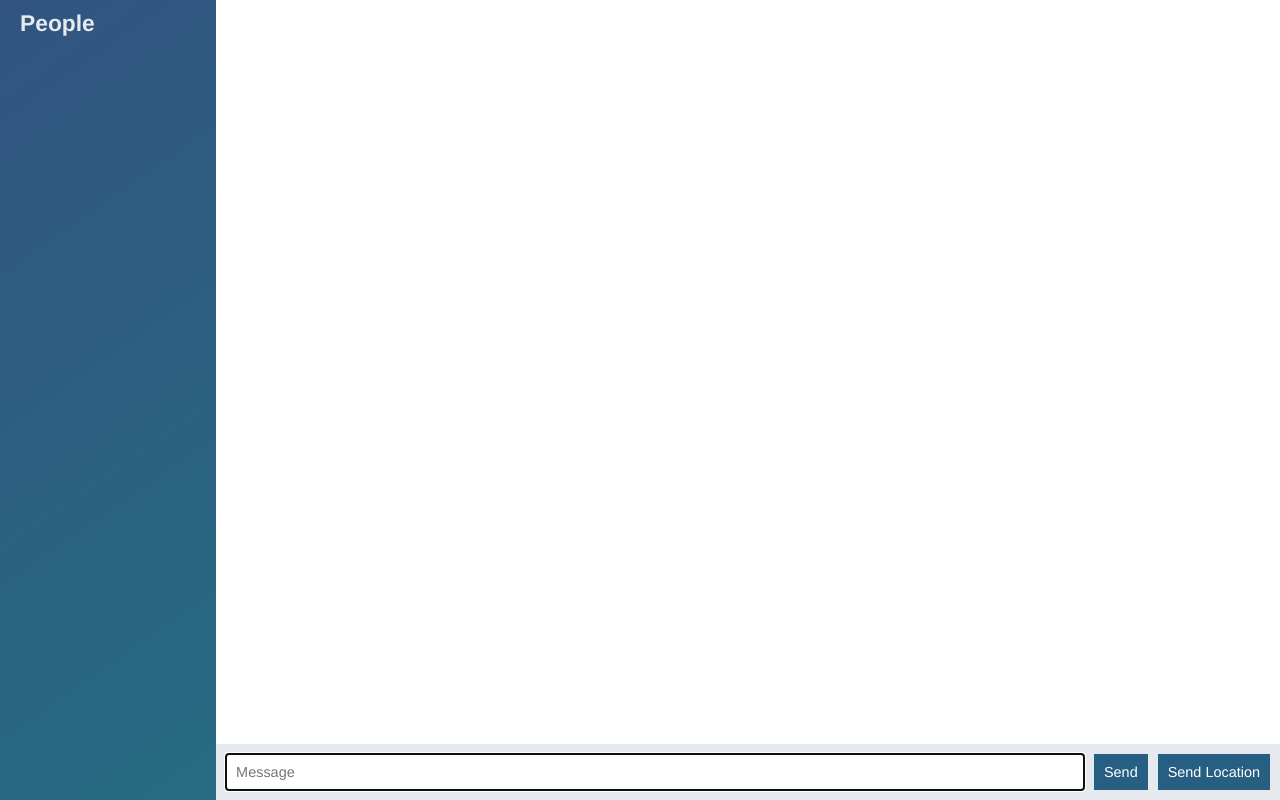
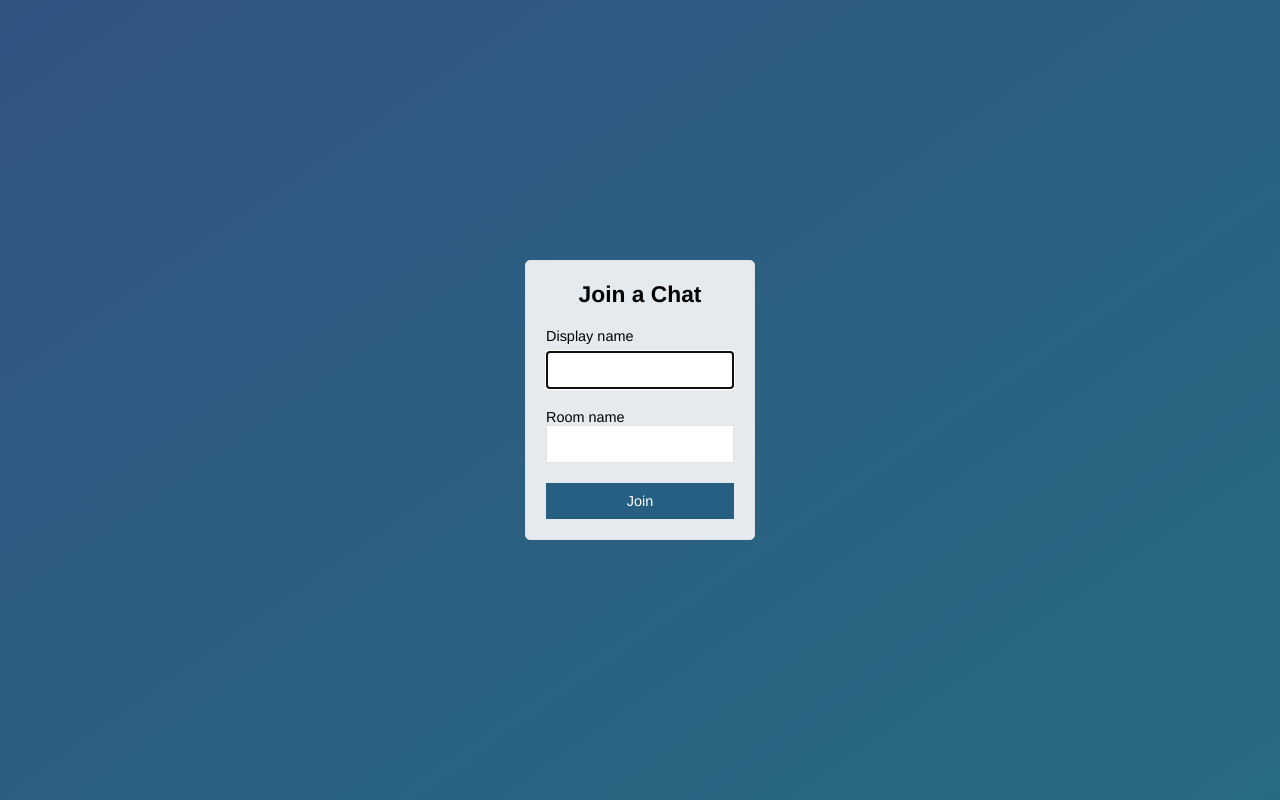
Before and after one commit to VeryGoodCat/node-chat-app, a website: page public/index.html in a window 1280 px wide. Drawn offline with nearby package versions, Linux system fonts and the light colour scheme; no server answers.

Commit message:
Add join page that submits to chat.html

```diff
--- a/public/index.html
+++ b/public/index.html
@@ -1,66 +1,30 @@
 <!DOCTYPE html>
+<html lang="en">
+<head>
+  <meta charset="UTF-8">
+  <meta name="viewport" content="width=device-width, initial-scale=1, user-scalable=no">
+  <link rel="stylesheet" href="css/styles.css">
 
-<html>
-
-<head>
-  <meta charset="utf-8">
-  <link rel="stylesheet" href="css/styles.css">
-  <meta name="viewport" content="width=device-width, initial-scale=1">
+  <title>Join | ChatApp</title>
 </head>
-
-<body class="chat">
-
-<div class="chat__sidebar">
-  <h3>People</h3>
-  <div id="users"></div>
+<body class="centered-form">
+<div class="centered-form__form">
+  <form action="/chat.html">
+    <div class="form-field">
+      <h3>Join a Chat</h3>
+    </div>
+    <div class="form-field">
+      <label>Display name</label>
+      <input type="text" name="name" autofocus>
+    </div>
+    <div class="form-field">
+      <lable>Room name</lable>
+      <input type="text" name="room">
+    </div>
+    <div class="form-field">
+      <button>Join</button>
+    </div>
+  </form>
 </div>
-
-<div class="chat__main">
-  <ol id="messages" class="chat__messages"></ol>
-
-  <div class="chat__footer">
-    <form id="message-form">
-      <input name="message" type="text" placeholder="Message" autofocus autocomplete="off"/>
-      <button>Send</button>
-    </form>
-    <button id="send-location">Send Location</button>
-  </div>
-</div>
-
-<script id="message-template" type="text/template">
-  <li class="message">
-    <div class="message__title">
-      <h4>{{from}}</h4>
-      <span>{{createdAt}}</span>
-    </div>
-    <div class="message__body">
-      <p>{{text}}</p>
-    </div>
-  </li>
-</script>
-
-<script id="location-message-template" type="text/template">
-  <li class="message">
-    <div class="message__title">
-      <h4>{{from}}</h4>
-      <span>{{createdAt}}</span>
-    </div>
-    <div class="message__body">
-      <p>
-        <a href="{{url}}" target="_blank">My current location</a>
-      </p>
-    </div>
-  </li>
-</script>
-
-
-<script src="socket.io/socket.io.js"></script>
-<script src="js/libs/jquery-3.2.1.min.js"></script>
-<script src="js/libs/moment.js"></script>
-<script src="js/libs/mustache.js"></script>
-<script src="js/index.js">
-
-</script>
 </body>
-
 </html>
```
Also changed, not shown: public/chat.html (added, +68 -0 lines), public/js/chat.js (renamed from public/js/index.js).
